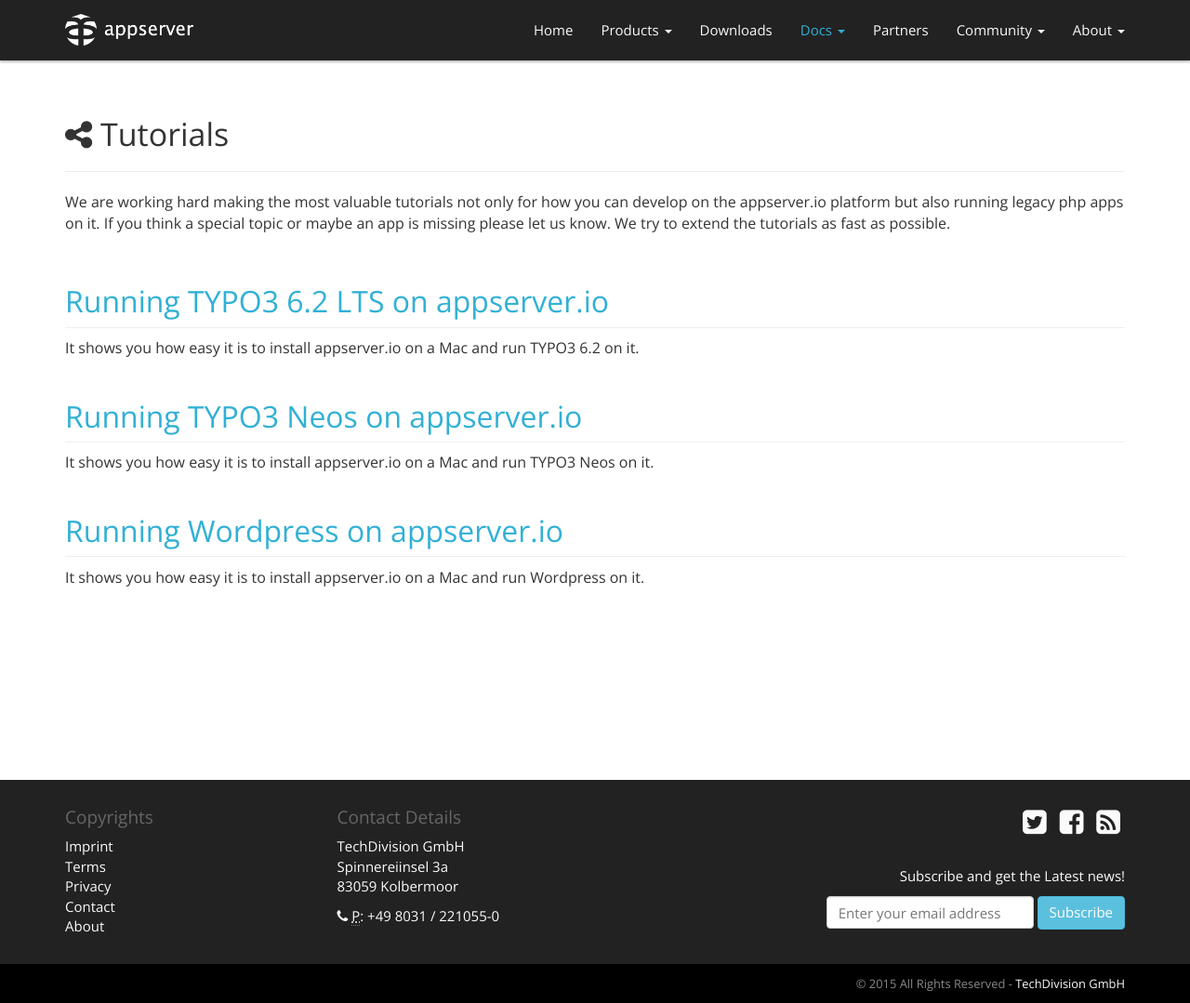
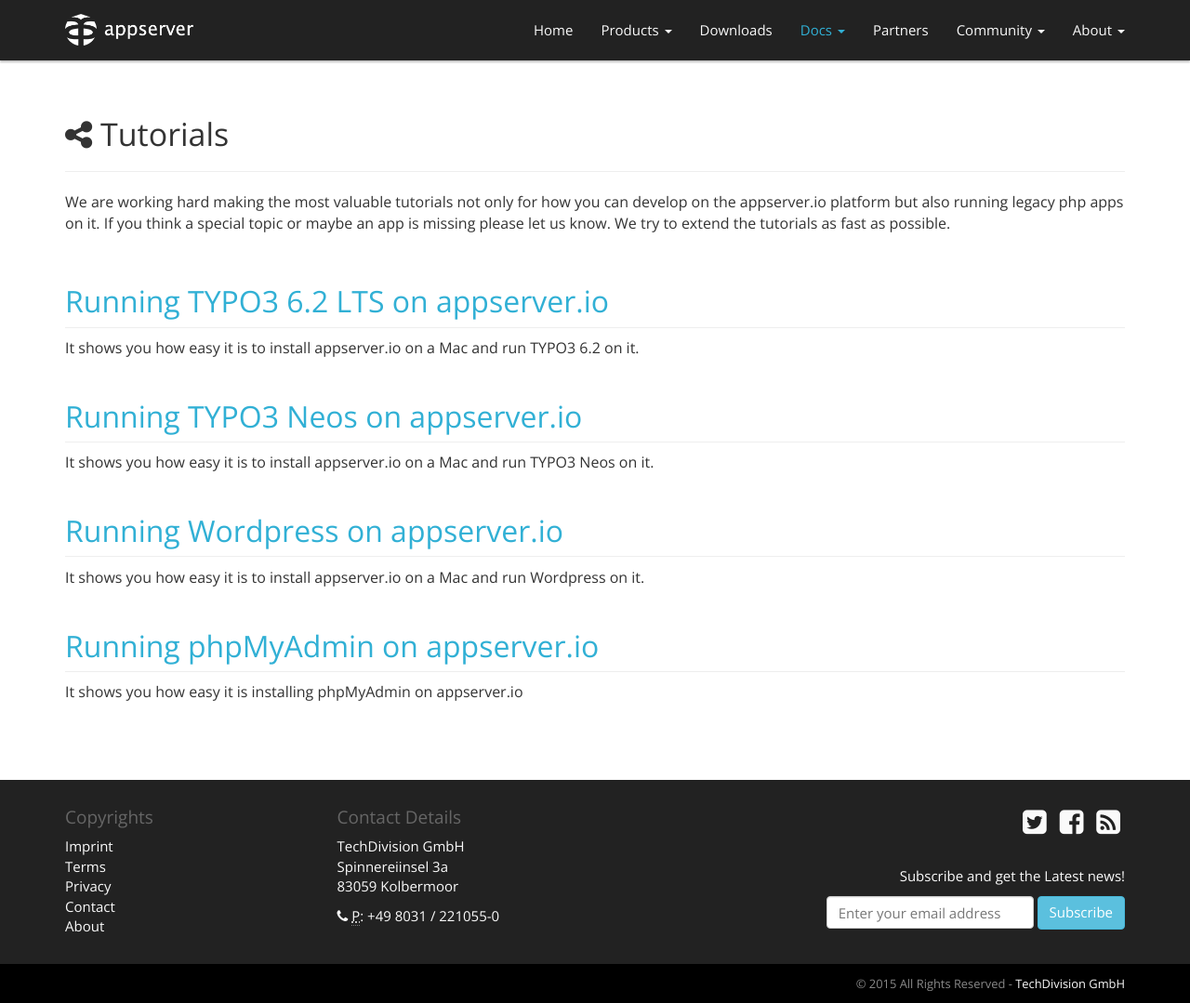
Before and after one commit to appserver-io/appserver, a Jekyll site: the page built from docs/tutorials.md, in a window 1280 px wide and 1079 px high. Shown: the whole window at 93% size. Built offline with Jekyll 4.4.1, drawn with Linux system fonts in a browser that asks for light colours; nearby versions of some CDN libraries; library files that are not in the unit come from our copies; Markdown is read by kramdown in place of the engine named in the settings; some of the changed lines change nothing that is shown.

Commit message:
added the phpmyadmin tut

````diff
--- /dev/null
+++ b/_tuts/running-phpmyadmin-on-appserver-io.md
@@ -0,0 +1,56 @@
+---
+layout: tuts
+title: Running phpMyAdmin on appserver.io
+description: It shows you how easy it is installing phpMyAdmin on appserver.io
+position: 40
+group: Tutorials
+permalink: /documentation/tutorials/running-phpmyadmin-on-appserver-io.html
+---
+
+**Prerequirements**: *Up and running installation of MySQL*
+
+Appserver.io is a pretty cool and sophiscated infrastructure fully built upon the PHP stack. This makes it truely easy
+to develop and extend the platform. Appserver.io comes with an built in webserver module with PHP-FPM therefore it is
+possible to install any PHP-App you like and run it on that platform. The following guide shows you how easy it is to
+install appserver.io on a Mac and run Wordpress on it.
+
+##Installation:
+First of all you have to download the latest appserver package. You always find the latest and stable release on the
+appserver.io webpage below downloads. We have installers for all important operating systems but in our case we just
+download the .pkg for the Mac. Once you have downloaded the package you just have to follow the steps in the installer.
+After the setup has finished the appserver.io is up and running and you can call the welcome page with
+
+[http://localhost:9080/](<http://localhost:9080/>)
+
+By default appserver.io is configured to run on port `9080` in order not to affect any existing webserver installations.
+You can easily change that in the /opt/appserver/etc/appserver.xml just by going to section
+
+```xml
+<server name="http"
+	...
+```
+
+and change the port within that section to for example 80. After that you have to restart the appserver.io which can be
+done by the following command.
+
+```bash
+sudo /opt/appserver/sbin/appserverctl restart
+```
+
+Of course there is no need to change the port if you only want ot check out the capabilities of this amazing platform.
+
+You are now set to install and run your application on appserver.io. For that we download the latest phpMyAdmin release
+from [http://phpmyadmin.net](<http://phpmyadmin.net>).
+
+After successfully unpacking the phpmyadmin sources into the webapps folder within the your appserver installation you
+should correct the rights of the phpmyadmin folder to ensure phpmyadmin is able to write the configuration.
+
+```bash
+chmod -R 775 /opt/appserver/webapps/phpmyadmin/
+```
+
+> Please note that we renamed the folder to lower case just for a more convenient handling.
+
+Now you are able to login into your phpMyAdmin installation just by opening the following URL in your favourite browser.
+
+[http://localhost:9080/phpmyadmin](<http://localhost:9080/phpmyadmin>)
--- a/_tuts/running-wordpress-on-appserver-io.md
+++ b/_tuts/running-wordpress-on-appserver-io.md
@@ -57,7 +57,9 @@
 
 Now you are free to step over the installation wizard and for that it is necessary to create a database on your local
 running mysql. To create a database you can use the mysql command line or just use another database administration tool
-like phpMyAdmin. Of course you can also install phpMyAdmin on appserver.io. Just read the appropriate tutorial.
+like phpMyAdmin. Of course you can also install phpMyAdmin on appserver.io.
+<a href="{{ "/documentation/tutorials/running-phpmyadmin-on-appserver-io.html" | prepend: site.baseurl }}">
+Just read the appropriate tutorial.</a>
 
 To create the database by the command line just use the following line
 
````
